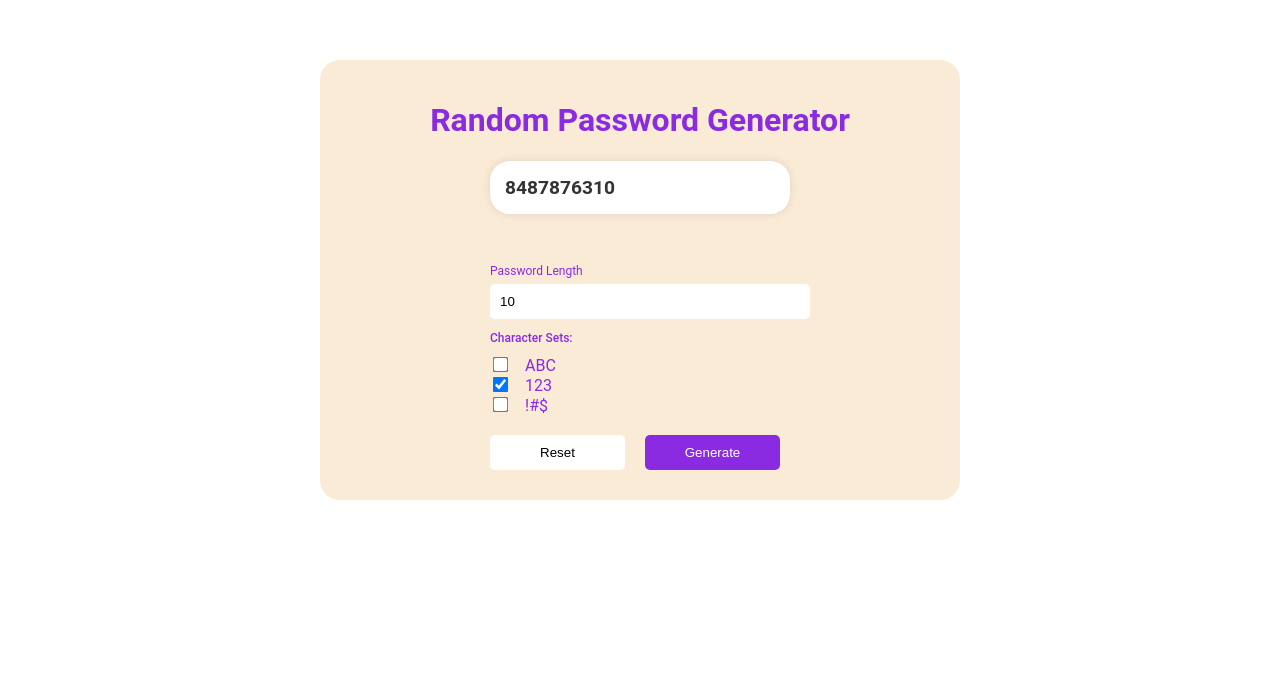
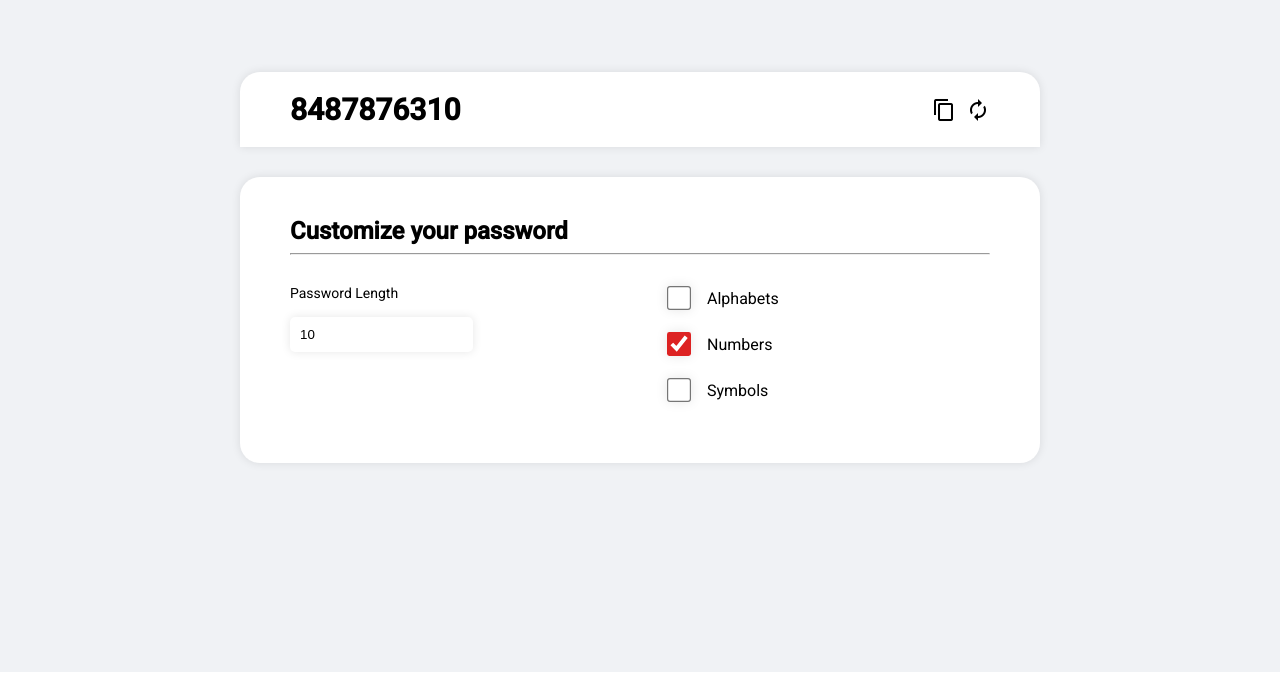
Before and after one commit to ayushijain97/random-password-generator, an Angular app: page / in a window 1280 px wide. Shown: the part 128-816 px from the top of the page. Built offline with nearby package versions, Linux system fonts and the light colour scheme.

Commit message:
fix: Ui Changes

```diff
--- a/angular.json
+++ b/angular.json
@@ -27,6 +27,7 @@
               }
             ],
             "styles": [
+              "@angular/material/prebuilt-themes/azure-blue.css",
               "src/styles.css"
             ],
             "scripts": [],
@@ -90,6 +91,7 @@
               }
             ],
             "styles": [
+              "@angular/material/prebuilt-themes/azure-blue.css",
               "src/styles.css"
             ],
             "scripts": []
--- a/package.json
+++ b/package.json
@@ -12,10 +12,12 @@
   "private": true,
   "dependencies": {
     "@angular/animations": "^19.0.0",
+    "@angular/cdk": "^19.0.2",
     "@angular/common": "^19.0.0",
     "@angular/compiler": "^19.0.0",
     "@angular/core": "^19.0.0",
     "@angular/forms": "^19.0.0",
+    "@angular/material": "^19.0.2",
     "@angular/platform-browser": "^19.0.0",
     "@angular/platform-browser-dynamic": "^19.0.0",
     "@angular/platform-server": "^19.0.0",
@@ -23,7 +25,7 @@
     "@angular/ssr": "^19.0.4",
     "@netlify/angular-runtime": "^2.2.1",
     "express": "^4.18.2",
-    "rxjs": "~7.8.0",
+    "rxjs": "^7.8.1",
     "tslib": "^2.3.0",
     "zone.js": "~0.15.0"
   },
--- a/src/app/app.component.css
+++ b/src/app/app.component.css
@@ -4,20 +4,17 @@
     align-items: center;
     min-height: 100vh;
     height: 100%;
+    background-color: #f0f2f5;
   }
 
   .generator-container {
-    background-color: antiquewhite;
     height: 25rem;  /* 400px */
-    width: 37.5rem;  /* 600px */
+    width: 43.75rem; /* 700px */
     border-radius: 1.25rem;  /* 20px */
     padding: 1.25rem;  /* 20px */
     display: flex;
     flex-direction: column;
     align-items: center;
-    color: blueviolet;
-    transition: border-color 0.3s ease-in-out;
-    overflow: scroll;
   }
 
   input {
@@ -25,6 +22,7 @@
     padding: 0.625rem;  /* 10px */
     border-radius: 0.3125rem;  /* 5px */
     border: none;
+    box-shadow: 0 0 0.625rem rgba(0, 0, 0, 0.1);
   }
 
   input:focus {
@@ -65,8 +63,8 @@
 
   .checkbox-container p {
     margin-bottom: 0.625rem;  /* 10px */
-    font-size: 0.75rem;  /* 12px */
     font-weight: 500;
+    margin: 0px;
   }
 
   .checkbox-container label {
@@ -76,6 +74,9 @@
 
   input[type="checkbox"] {
     transform: scale(1.2);
+    width: 20px;
+    height: 20px;
+    cursor: pointer;
   }
 
   .password-display {
@@ -90,24 +91,52 @@
     box-shadow: 0 0 0.625rem rgba(0, 0, 0, 0.1);  /* 10px */
   }
 
-  input[type="checkbox"]:checked {
-    background-color: #5a2a88;
-    border-color: #5a2a88;
-  }
-
-  .password-length-container {
-    display: flex;
-    flex-direction: column;
-    justify-content: center;
-    width: 100%;
-  }
-
-  .random-password-container {
-    width: 18.75rem;  /* 300px */
-  }
 
   /* Additional inline styles converted */
   label[for="passwordLength"] {
     font-size: 0.75rem;  /* 12px */
     margin-bottom: 0.375rem;  /* 6px */
   }
+
+  .password-preview-container {
+    width: 100%;
+    margin-bottom: 30px;
+    background-color: white;
+    border-radius: 20px 20px 0px 0px;
+    padding: 0px 50px;
+    display: flex;
+    justify-content: space-between;
+    align-items: center;
+    box-shadow: 0 0 0.625rem rgba(0, 0, 0, 0.1);
+  }
+
+  .password-preview-container h1{
+    font-size: 30px;
+    overflow-x: auto;
+    margin-right: 10px;
+  }
+
+  .customize-password-container{
+    width: 100%;
+    background-color: white;
+    padding: 20px 50px;
+    border-radius: 20px;
+    box-shadow: 0 0 0.625rem rgba(0, 0, 0, 0.1);
+  }
+
+  .customize-password{
+    margin-top: 30px;
+    display: grid;
+    grid-template-columns: 1fr 1fr;
+    gap: 50px; /* Space between grid items */
+  }
+
+  .checkbox {
+    margin-bottom: 20px;
+    display: flex;
+    align-items: center;
+  }
+
+  input[type="checkbox"]:checked {
+    accent-color: #d22; /* Changes the default checkbox color */
+  }
--- a/src/app/app.component.html
+++ b/src/app/app.component.html
@@ -1,47 +1,55 @@
 <div class="container">
   <div class="generator-container">
-    <h1>Random Password Generator</h1>
-    <div class="random-password-container">
-      <div class="password-display">
-        {{ randomPassword }}
+    <div class="password-preview-container">
+      <h1>{{ randomPassword }}</h1>
+      <div style="font-size: 27px; display: flex;">
+        <mat-icon style="margin-right: 10px; cursor: pointer;" (click)="copyPassword()">content_copy</mat-icon>
+        <mat-icon role="button" (click)="generatePassword()" style="cursor: pointer;">autorenew</mat-icon>
       </div>
-      <div class="password-length-container">
-        <label for="passwordLength" style="font-size: 12px; margin-bottom: 6px"
+    </div>
+    <div class="customize-password-container">
+      <h2 style="margin-bottom: 0px">Customize your password</h2>
+      <hr style="background-color: rgb(173, 172, 172)" />
+      <div class="customize-password">
+        <div style="display: flex; flex-direction: column;">
+          <label
+            for="passwordLength"
+            style="font-size: 14px;"
             >Password Length</label
           >
-        <div>
           <input
             type="number"
             placeholder="Enter Length"
             [(ngModel)]="passwordLength"
-            style="width: 100%"
+            style="width: 50%; margin-top: 10px;"
           />
         </div>
+        <div class="checkbox-container">
+          <div class="checkbox">
+            <input
+              type="checkbox"
+              [(ngModel)]="characterSets.alphabet"
+              id="alphabet"
+            />
+            <label for="alphabet">Alphabets</label>
           </div>
-      <div class="checkbox-container">
-        <p>Character Sets:</p>
-        <div>
-          <input type="checkbox" [(ngModel)]="characterSets.alphabet" id="alphabet" />
-          <label for="alphabet">ABC</label>
+          <div class="checkbox">
+            <input
+              type="checkbox"
+              [(ngModel)]="characterSets.numbers"
+              id="numbers"
+            />
+            <label for="numbers">Numbers</label>
           </div>
-        <div>
-          <input type="checkbox" [(ngModel)]="characterSets.numbers" id="numbers" />
-          <label for="numbers">123</label>
-        </div>
-        <div >
+          <div class="checkbox">
             <input
               type="checkbox"
               [(ngModel)]="characterSets.specialCharacters"
               id="specialCharacters"
             />
-          <label for="specialCharacters">!#$</label>
+            <label for="specialCharacters">Symbols</label>
           </div>
         </div>
-      <div>
-        <button class="reset-button" (click)="resetPassword()" style="width: 45%;">Reset</button>
-        <button class="generate-button" (click)="generatePassword()" style="width: 45%;">
-          Generate
-        </button>
       </div>
     </div>
   </div>
--- a/src/app/app.component.ts
+++ b/src/app/app.component.ts
@@ -1,10 +1,11 @@
 import { Component } from '@angular/core';
 import { RouterOutlet } from '@angular/router';
 import { FormsModule } from '@angular/forms';
+import { MatIconModule } from '@angular/material/icon';
 
 @Component({
   selector: 'app-root',
-  imports: [RouterOutlet, FormsModule],
+  imports: [RouterOutlet, FormsModule, MatIconModule],
   templateUrl: './app.component.html',
   styleUrl: './app.component.css',
 })
@@ -64,13 +65,7 @@ export class AppComponent {
     this.randomPassword = password;
   }
 
-  resetPassword() {
-    this.passwordLength = 10;
-    this.characterSets = {
-      alphabet: false,
-      numbers: true,
-      specialCharacters: false,
-    }
-    this.generatePassword()
+  copyPassword() {
+    navigator.clipboard.writeText(this.randomPassword);
   }
 }
--- a/src/app/app.config.ts
+++ b/src/app/app.config.ts
@@ -3,7 +3,8 @@ import { provideRouter } from '@angular/router';
 
 import { routes } from './app.routes';
 import { provideClientHydration, withEventReplay } from '@angular/platform-browser';
+import { provideAnimationsAsync } from '@angular/platform-browser/animations/async';
 
 export const appConfig: ApplicationConfig = {
-  providers: [provideZoneChangeDetection({ eventCoalescing: true }), provideRouter(routes), provideClientHydration(withEventReplay())]
+  providers: [provideZoneChangeDetection({ eventCoalescing: true }), provideRouter(routes), provideClientHydration(withEventReplay()), provideAnimationsAsync()]
 };
--- a/src/index.html
+++ b/src/index.html
@@ -6,6 +6,8 @@
   <base href="/">
   <meta name="viewport" content="width=device-width, initial-scale=1">
   <link rel="icon" type="image/x-icon" href="favicon.ico">
+  <link href="https://fonts.googleapis.com/css2?family=Roboto:wght@300;400;500&display=swap" rel="stylesheet">
+  <link href="https://fonts.googleapis.com/icon?family=Material+Icons" rel="stylesheet">
 </head>
 <body>
   <app-root></app-root>
--- a/src/styles.css
+++ b/src/styles.css
@@ -2,3 +2,6 @@
 body {
     font-family: 'Roboto', sans-serif; /* Replace with your desired font */
   }
+
+html, body { height: 100%; }
+body { margin: 0; font-family: Roboto, "Helvetica Neue", sans-serif; }
```
Also changed, not shown: 1 other file (tests, documents, lock files or other folders). Lines whose indentation alone changed are shown as unchanged.
